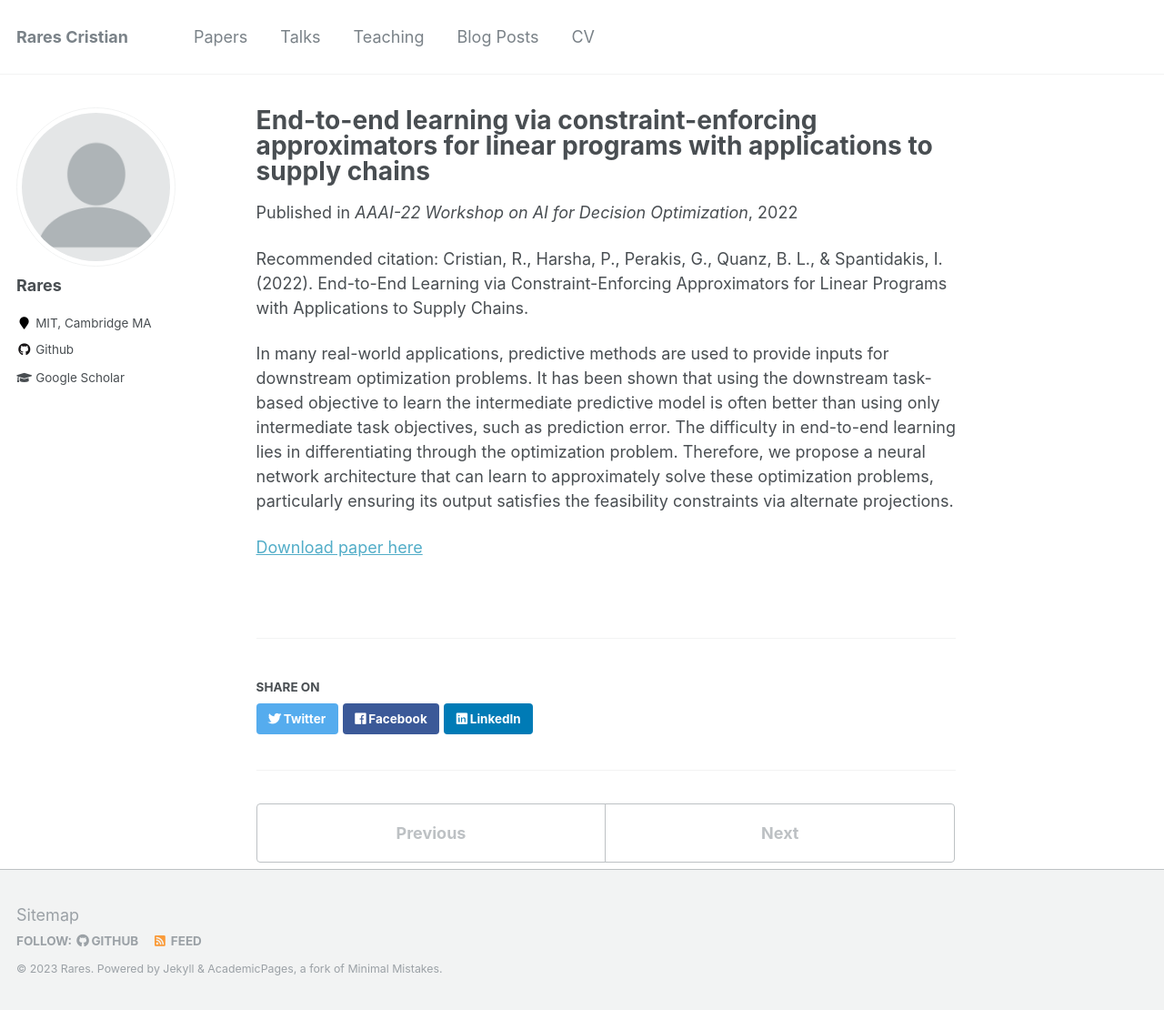
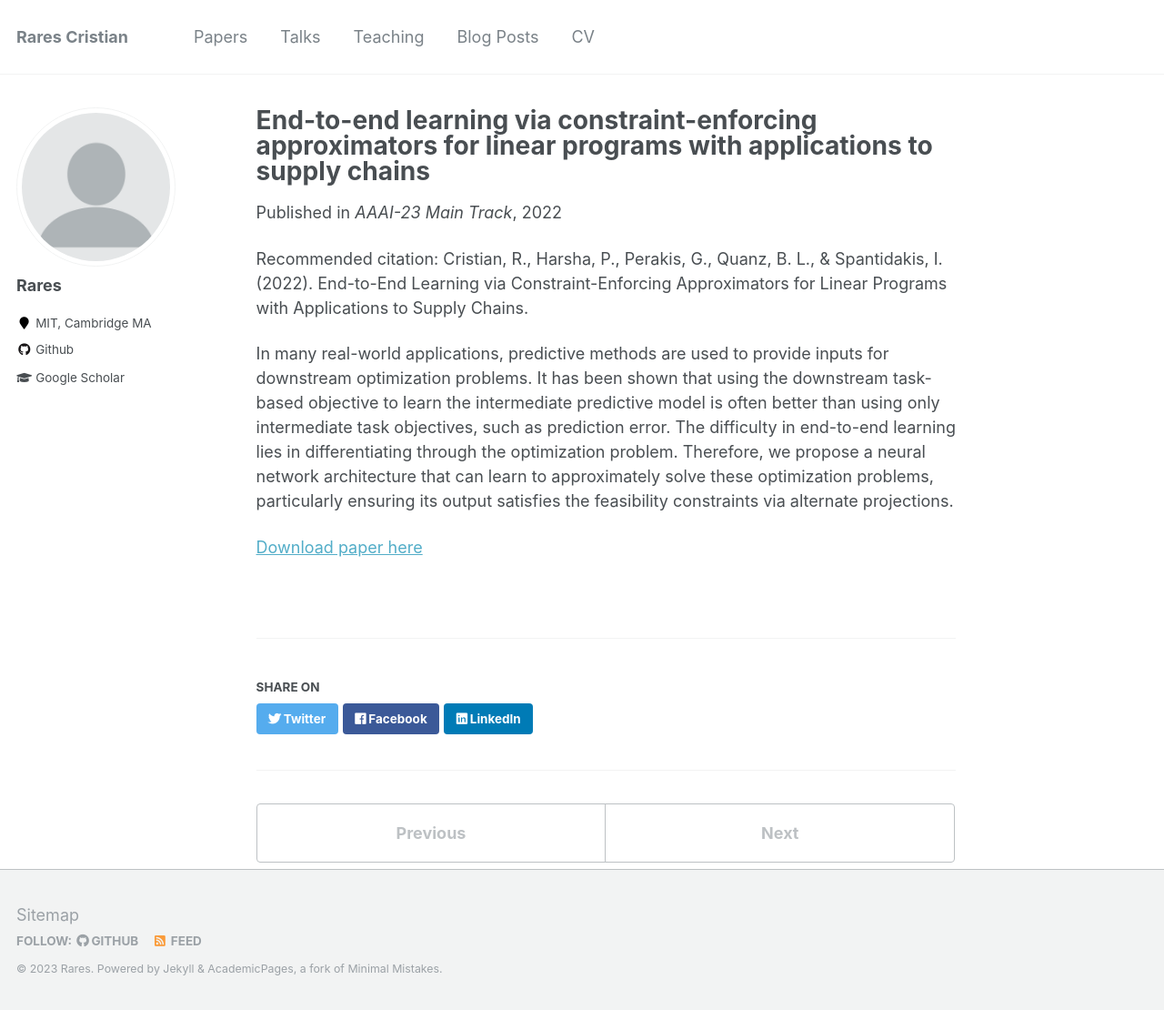
Before and after one commit to RaresC21/RaresC21.github.io, a Jekyll site: the page built from _publications/2010-10-01-paper-title-number-2.md, in a window 1280 px wide and 1110 px high. Shown: the whole window at 91% size. Built offline with Jekyll 4.4.1, drawn with Linux system fonts in a browser that asks for light colours.

Commit message:
Update 2010-10-01-paper-title-number-2.md

```diff
--- a/_publications/2010-10-01-paper-title-number-2.md
+++ b/_publications/2010-10-01-paper-title-number-2.md
@@ -4,7 +4,7 @@ collection: publications
 permalink: /papers/End-to-end-learning-ProjectNet
 excerpt: 'We present a novel appoach in joint prediction and optimization by introducing a neural network architecture (ProjectNet) capable of approximately solving optimization problems.'
 date: 28/02/2022
-venue: 'AAAI-22 Workshop on AI for Decision Optimization'
+venue: 'AAAI-23 Main Track'
 paperurl: ''
 citation: 'Cristian, R., Harsha, P., Perakis, G., Quanz, B. L., & Spantidakis, I. (2022). End-to-End Learning via Constraint-Enforcing Approximators for Linear Programs with Applications to Supply Chains.'
 ---
```
